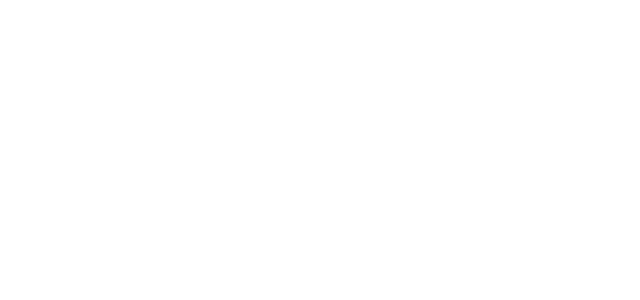
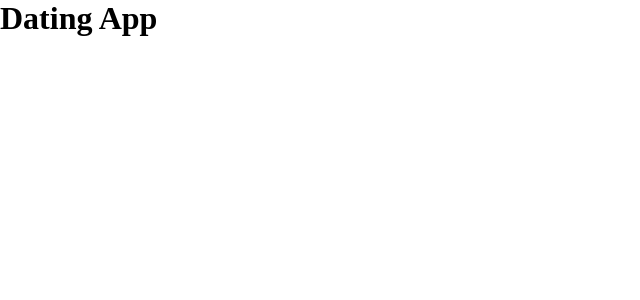
Before and after one commit to recursive-reshy/dating-app-frontend, a React (Create React App) app: page / in a window 1280 px wide. Shown: the top 300 px of the page, without its empty margins (0-640 px from the left). Built offline with nearby package versions, Linux system fonts and the light colour scheme.

Commit message:
Clear boiler plate

```diff
--- a/package.json
+++ b/package.json
@@ -3,6 +3,11 @@
   "version": "0.1.0",
   "private": true,
   "dependencies": {
+    "@emotion/react": "^11.14.0",
+    "@emotion/styled": "^11.14.0",
+    "@fontsource/roboto": "^5.1.1",
+    "@mui/icons-material": "^6.4.5",
+    "@mui/material": "^6.4.5",
     "@testing-library/dom": "^10.4.0",
     "@testing-library/jest-dom": "^6.6.3",
     "@testing-library/react": "^16.2.0",
--- a/public/index.html
+++ b/public/index.html
@@ -5,39 +5,17 @@
     <link rel="icon" href="%PUBLIC_URL%/favicon.ico" />
     <meta name="viewport" content="width=device-width, initial-scale=1" />
     <meta name="theme-color" content="#000000" />
-    <meta
-      name="description"
-      content="Web site created using create-react-app"
-    />
+    <meta name="description" content="Simple dating app" />
     <link rel="apple-touch-icon" href="%PUBLIC_URL%/logo192.png" />
-    <!--
-      manifest.json provides metadata used when your web app is installed on a
-      user's mobile device or desktop. See https://developers.google.com/web/fundamentals/web-app-manifest/
-    -->
+
     <link rel="manifest" href="%PUBLIC_URL%/manifest.json" />
-    <!--
-      Notice the use of %PUBLIC_URL% in the tags above.
-      It will be replaced with the URL of the `public` folder during the build.
-      Only files inside the `public` folder can be referenced from the HTML.
 
-      Unlike "/favicon.ico" or "favicon.ico", "%PUBLIC_URL%/favicon.ico" will
-      work correctly both with client-side routing and a non-root public URL.
-      Learn how to configure a non-root public URL by running `npm run build`.
-    -->
-    <title>React App</title>
+    <link rel="stylesheet" href="https://fonts.googleapis.com/icon?family=Material+Icons" />
+
+    <title>Dating App</title>
   </head>
   <body>
     <noscript>You need to enable JavaScript to run this app.</noscript>
     <div id="root"></div>
-    <!--
-      This HTML file is a template.
-      If you open it directly in the browser, you will see an empty page.
-
-      You can add webfonts, meta tags, or analytics to this file.
-      The build step will place the bundled scripts into the <body> tag.
-
-      To begin the development, run `npm start` or `yarn start`.
-      To create a production bundle, use `npm run build` or `yarn build`.
-    -->
   </body>
 </html>
--- a/src/App.css
+++ b/src/App.css
@@ -0,0 +1,3 @@
+* {
+    margin: 0;
+}
--- a/src/App.js
+++ b/src/App.js
@@ -1,9 +1,15 @@
+import '@fontsource/roboto/300.css';
+import '@fontsource/roboto/400.css';
+import '@fontsource/roboto/500.css';
+import '@fontsource/roboto/700.css';
+
 import './App.css'
 
 function App() {
 
   return (
     <div>
+      <h1>Dating App</h1>
     </div>
   )
 }
```
